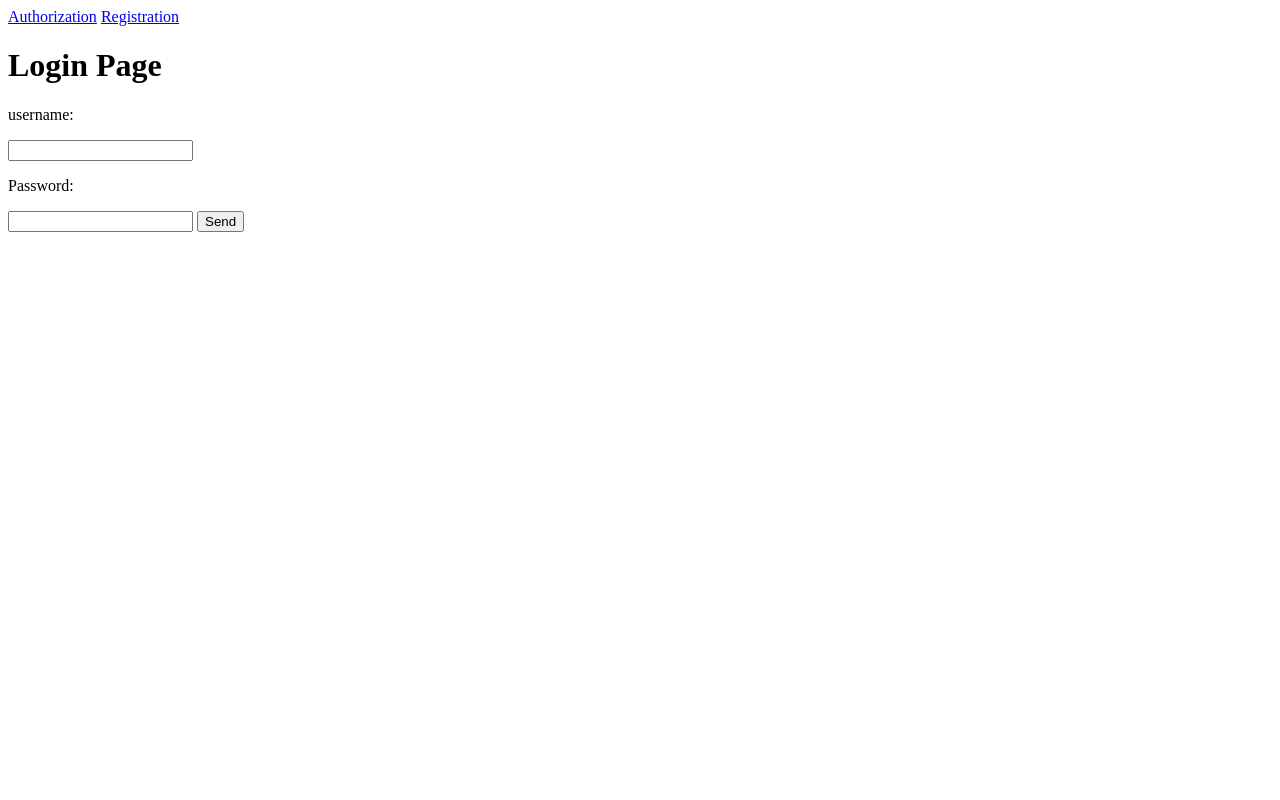
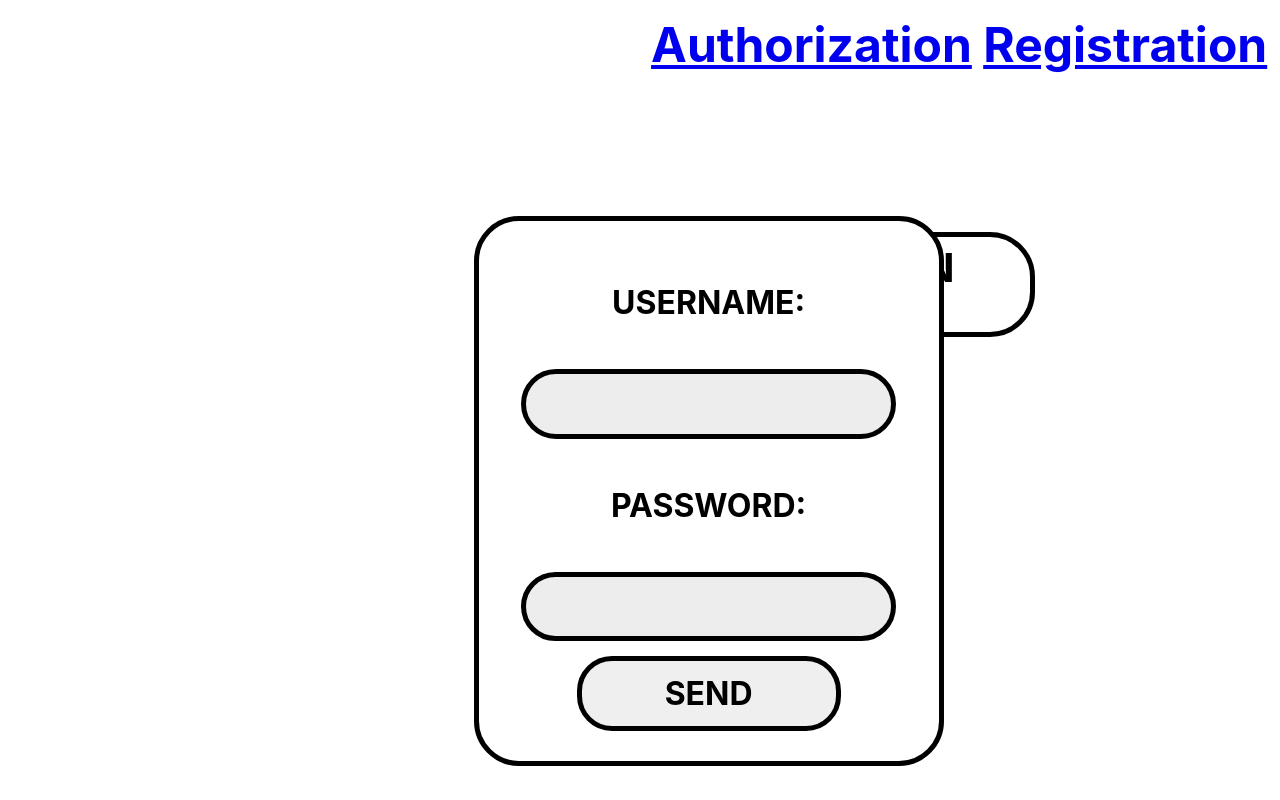
Before and after one commit to IllyaShramko/Meet_30_09, a Python web app: template user/templates/login.html in a window 1280 px wide. Run offline with Jinja, Linux system fonts and the light colour scheme; the template is opened without the code that fills it, so the values that code supplies are empty.

Commit message:
Added styles for login page

```diff
--- /dev/null
+++ b/user/static/css/login.css
@@ -0,0 +1,134 @@
+form {
+
+    box-sizing: border-box;
+
+    display: flex;
+    flex-direction: column;
+    justify-content: center;
+    align-items: center;
+    padding: 30px 30px;
+    gap: 15px;
+
+    position: absolute;
+    width: 470px;
+    height: 550px;
+    left: 37%;
+    top: 27%;
+
+    font-family: 'Inter';
+    font-style: normal;
+    font-weight: 700;
+    font-size: 32px;
+    line-height: 39px;
+    align-items: center;
+    text-align: center;
+    text-transform: uppercase;
+
+    background: #FFFFFF;
+    border: 5px solid #000000;
+    border-radius: 45px;
+
+}
+button {
+    /* Frame 9 */
+
+    box-sizing: border-box;
+
+    width: 264px;
+    height: 75px;
+    /* SEND */
+
+    font-family: 'Inter';
+    font-style: normal;
+    font-weight: 700;
+    font-size: 32px;
+    line-height: 39px;
+    align-items: center;
+    text-align: center;
+    text-transform: uppercase;
+
+    color: #000000;
+
+
+
+    border: 5px solid #000000;
+    border-radius: 35px;
+
+    /* Inside auto layout */
+    flex: none;
+    order: 4;
+    flex-grow: 0;
+}
+input {
+
+    box-sizing: border-box;
+
+    width: 375px;
+    height: 110px;
+
+    background: #EDEDED;
+    border: 5px solid #000000;
+    border-radius: 35px;
+
+    font-family: 'Inter';
+    font-style: normal;
+    font-weight: 700;
+    font-size: 32px;
+    line-height: 39px;
+    text-align: center;
+    text-transform: uppercase;
+
+}
+.title {
+
+
+box-sizing: border-box;
+
+/* Auto layout */
+display: flex;
+flex-direction: column;
+justify-content:flex-start;
+align-items: flex-start;
+padding: 0px 0px;
+gap: 0px;
+
+position: absolute;
+width: 285px;
+height: 105px;
+left: 750px;
+top: 205px;
+
+border: 5px solid #000000;
+border-radius: 45px;
+
+
+font-family: 'Inter';
+font-style: normal;
+font-weight: 700;
+font-size: 40px;
+line-height: 61px;
+align-items: center;
+text-transform: uppercase;
+
+color: #000000;
+
+}
+.reg_login {
+    position: absolute;
+    width: 420  px;
+    height: 60px;
+    right: 1%;
+    top: 2%;
+    flex-direction: row;
+
+
+    font-family: 'Inter';
+    font-style: normal;
+    font-weight: 700;
+    font-size: 48px;
+    line-height: 58px;
+
+    color: #000000;
+
+
+}
--- a/user/templates/login.html
+++ b/user/templates/login.html
@@ -4,8 +4,12 @@
 Login
 {% endblock %}
 
+{% block head %}
+    <link rel="stylesheet" href="{{ url_for('user.static', filename= '/css/login.css') }}">
+{% endblock %}
+
 {% block content %}
-    <h1>Login Page</h1>
+    <h1 class="title">Login</h1>
     <form method="post">
         <p>username:</p>
         <input type="text" name="username">
```
